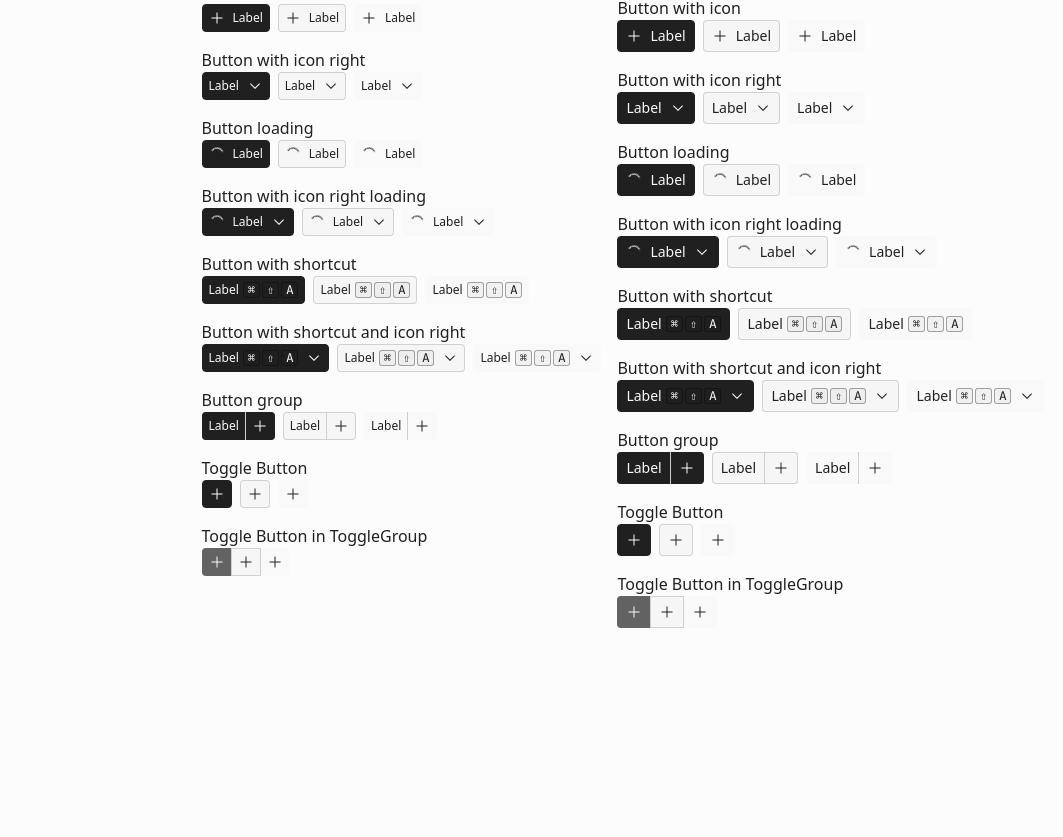
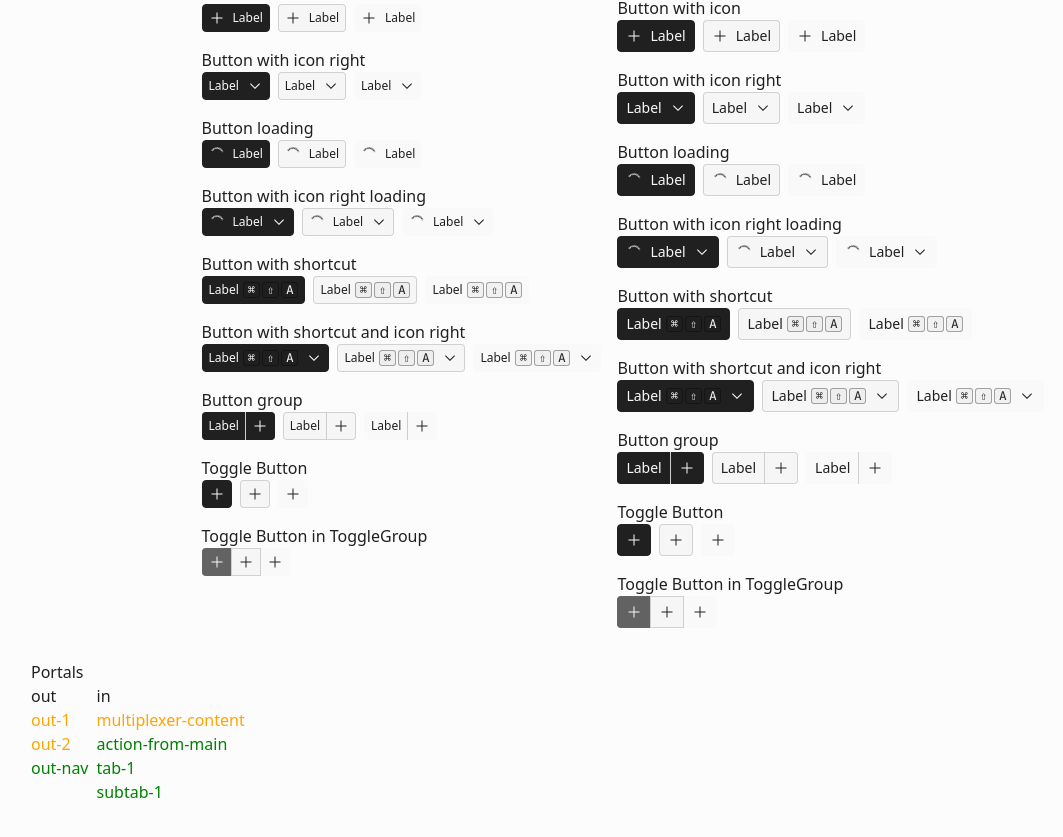
Before and after one commit to bdsqqq/axm-playground, a React (Vite) app: page / in a window 1280 px wide. Shown: the part 1249-2086 px from the top of the page, without its empty margins (17-1080 px from the left). Before the commit the page ends 1925 px from the top, so only its background shows below. Built offline with nearby package versions, Linux system fonts and the light colour scheme.

Commit message:
feat(app): register portals

```diff
--- a/src/App.tsx
+++ b/src/App.tsx
@@ -1,9 +1,11 @@
-import React from 'react';
+import React, { useMemo } from 'react';
 import { ButtonShowcase, LatencyShowcase } from './ui/button/showcase';
 import { Dialoguer } from './ui/dialog/Dialog';
 import { Button, ButtonGroup } from './ui/button/button';
 import { createPortal } from 'react-dom';
-import { cn } from './ui/util';
+import { cn, newId } from './ui/util';
+import { createStore } from 'zustand/vanilla';
+import { useStore } from 'zustand';
 
 function FarAwaySlots_PretendNavBar() {
   const gap = 'gap-4';
@@ -48,7 +50,7 @@ function FarAwaySlots_PretendMain() {
 
   return (
     <>
-      <InPortal outPortalName="out-nav">
+      <InPortal name={`action-from-main`} outPortalName="out-nav">
         <Button size="sm" variant={'secondary'}>
           action from main
         </Button>
@@ -84,7 +86,7 @@ function FarAwaySlots_PretendTab({ id }: { id: string }) {
 
   return (
     <>
-      <InPortal outPortalName="out-nav">
+      <InPortal name={`tab-${id}`} outPortalName="out-nav">
         <Button
           size="sm"
           variant={'secondary'}
@@ -119,22 +121,53 @@ function FarAwaySlots_PretendTab({ id }: { id: string }) {
 
 function InPortal({
   children,
+  name,
   outPortalName,
 }: {
   children: React.ReactNode;
+  name: string;
   outPortalName: string;
 }) {
+  useRegisterPortal({
+    name,
+    type: 'in',
+    intendedOut: outPortalName,
+  });
+
   const [outPortalNode, setOutPortalNode] = React.useState<HTMLElement | null>(
     null
   );
 
-  React.useLayoutEffect(() => {
+  const attempts = React.useRef(0);
+  const totalAtempts = 5;
+
+  const tryToFindOutPortal = React.useCallback(() => {
     const element = document.getElementById(outPortalName);
     if (element) {
       setOutPortalNode(element);
       return;
     }
+    if (attempts.current >= totalAtempts) return;
+
+    attempts.current += 1;
+    const timeout = setTimeout(() => {
+      tryToFindOutPortal();
+    }, 100 * attempts.current);
+    console.log(
+      `could not find outPortal with name ${outPortalName}, attempt: ${attempts.current}`
+    );
+    if (attempts.current === totalAtempts)
+      console.error(`outPortal ${outPortalName} not found`);
+
+    return () => {
+      attempts.current = 0;
+      clearTimeout(timeout);
+    };
   }, [outPortalName]);
+
+  React.useLayoutEffect(() => {
+    tryToFindOutPortal();
+  }, [tryToFindOutPortal]);
 
   return <>{outPortalNode ? createPortal(children, outPortalNode) : null}</>;
 }
@@ -143,6 +176,7 @@ interface OutPortalProps extends React.HTMLAttributes<HTMLDivElement> {
   name: string;
 }
 function OutPortal({ name, className, ...rest }: OutPortalProps) {
+  useRegisterPortal({ name, type: 'out' });
   const debugStyles = 'border border-dashed border-[--orange]';
 
   return <div className={cn(debugStyles, className)} id={name} {...rest} />;
@@ -151,7 +185,7 @@ function OutPortal({ name, className, ...rest }: OutPortalProps) {
 function FarAwaySlots_PretendSubTab({ id }: { id: string }) {
   return (
     <>
-      <InPortal outPortalName="out-nav">
+      <InPortal name={`subtab-${id}`} outPortalName="out-nav">
         <Button
           size="sm"
           variant={'secondary'}
@@ -183,7 +217,8 @@ function PortalShowcase_Multiplexer_content() {
   const [count, setCount] = React.useState(0);
   const increment = React.useCallback(() => setCount((c) => c + 1), []);
 
-  const [portalDestination, setPortalDestination] = React.useState('');
+  const [portalDestination, setPortalDestination] =
+    React.useState('intentionallyEmpty');
 
   return (
     <>
@@ -208,7 +243,10 @@ function PortalShowcase_Multiplexer_content() {
       </div>
       <div className="border border-dashed border-[--blue] p-2">
         <span className="leading-none">in-a: {count}</span>
-        <InPortal outPortalName={portalDestination}>
+        <InPortal
+          name={`multiplexer-content`}
+          outPortalName={portalDestination}
+        >
           <div>out-a: {count}</div>
         </InPortal>
       </div>
@@ -219,14 +257,8 @@ function PortalShowcase_Multiplexer_content() {
 function PortalShowcase_MultiPlexer_out() {
   return (
     <div className="grid w-full grid-cols-2 gap-2">
-      <div
-        className="grid h-24 place-items-center border border-dashed border-[--orange] p-2"
-        id="out-1"
-      />
-      <div
-        className="grid h-24 place-items-center border border-dashed border-[--orange] p-2"
-        id="out-2"
-      />
+      <OutPortal name="out-1" className="grid h-24 place-items-center" />
+      <OutPortal name="out-2" className="grid h-24 place-items-center" />
     </div>
   );
 }
@@ -245,6 +277,113 @@ function PortalShowcase_Multiplexer() {
   );
 }
 
+type Portal = {
+  id: string;
+  name: string;
+  type: 'in' | 'out';
+  intendedOut?: string | undefined;
+};
+interface ApertureState {
+  portals: ReadonlyArray<Portal>;
+
+  addPortal: (portal: Portal) => void;
+  removePortal: (id: string) => void;
+}
+const ApertureStore = createStore<ApertureState>((set) => ({
+  portals: [],
+
+  addPortal: (portal: Portal) =>
+    set((state) => ({
+      portals: [...state.portals, { ...portal }],
+    })),
+
+  removePortal: (id) =>
+    set((state) => ({
+      portals: state.portals.filter((p) => p.id !== id),
+    })),
+}));
+
+const useRegisterPortal = ({
+  name,
+  type,
+  intendedOut,
+}: {
+  name: string;
+  type: 'in' | 'out';
+  intendedOut?: string;
+}) => {
+  const { addPortal, removePortal } = useStore(ApertureStore);
+  const id = React.useMemo(() => newId('portal'), []);
+  const portal = useMemo(
+    () => ({ id, name, type, intendedOut }),
+    [id, name, type, intendedOut]
+  );
+
+  React.useEffect(() => {
+    addPortal(portal);
+
+    return () => {
+      removePortal(portal.id);
+    };
+  }, [portal, addPortal, removePortal]);
+};
+
+/**
+ * Keeps track of the name and type of rendered portals.
+ */
+function Aperture() {
+  const { portals } = useStore(ApertureStore);
+
+  return (
+    <div className="grid w-full grid-cols-2 gap-4">
+      <div>
+        <h2>Portals</h2>
+        <div className="flex gap-2">
+          <div>
+            <h3>out</h3>
+            <ul>
+              {portals
+                .filter((p) => p.type === 'out')
+                .map((p) => {
+                  const linked = portals.find((i) => i.intendedOut === p.name);
+
+                  return (
+                    <li
+                      className={cn(linked ? 'text-[green]' : 'text-[orange]')}
+                      key={p.id}
+                    >
+                      {p.name}
+                    </li>
+                  );
+                })}
+            </ul>
+          </div>
+
+          <div>
+            <h3>in</h3>
+            <ul>
+              {portals
+                .filter((p) => p.type === 'in')
+                .map((p) => {
+                  const linked = portals.find((o) => o.name === p.intendedOut);
+
+                  return (
+                    <li
+                      className={cn(linked ? 'text-[green]' : 'text-[orange]')}
+                      key={p.id}
+                    >
+                      {p.name}
+                    </li>
+                  );
+                })}
+            </ul>
+          </div>
+        </div>
+      </div>
+    </div>
+  );
+}
+
 function App() {
   return (
     <div className="grid min-h-screen place-items-center gap-8 p-12">
@@ -256,6 +395,7 @@ function App() {
       <hr className="w-full border-gray-06" />
       <ButtonShowcase />
       <Dialoguer />
+      <Aperture />
     </div>
   );
 }
```
